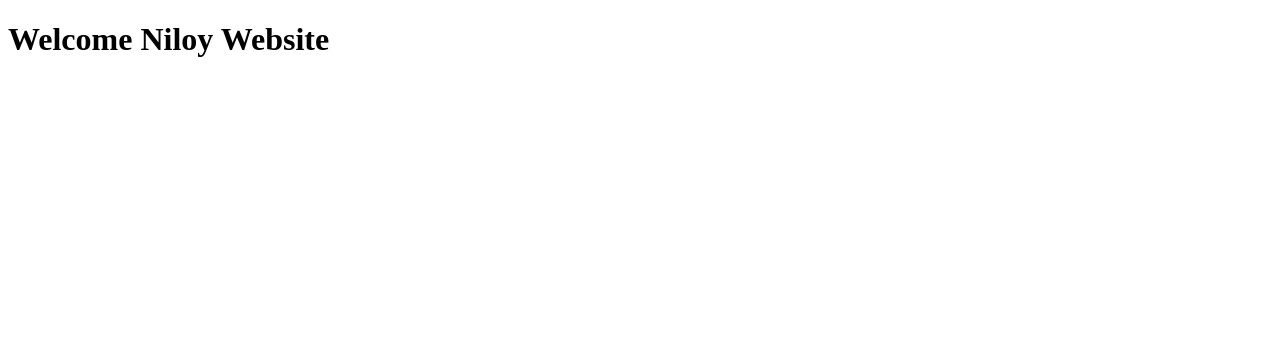
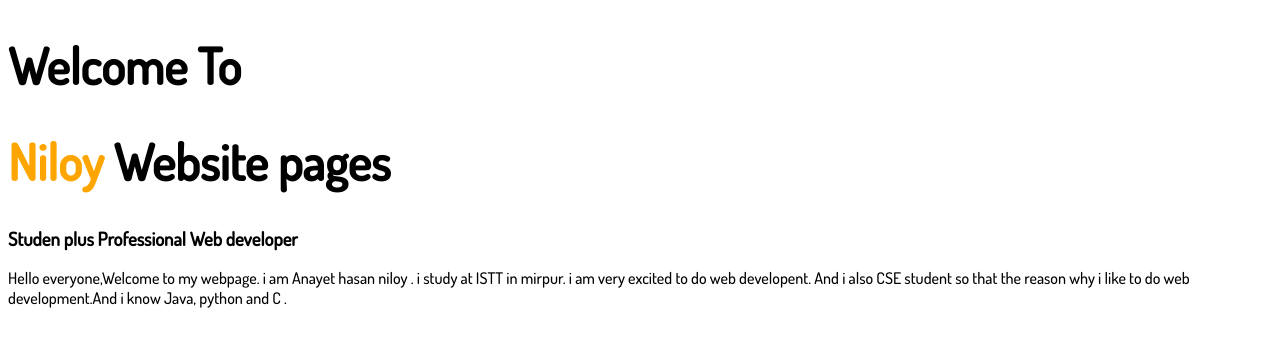
Before and after one commit to anayethasan/web-protfolio, a plain HTML site: page index.html in a window 1280 px wide. Drawn offline with Linux system fonts and the light colour scheme.

Commit message:
peragrap and html tag add

```diff
--- a/index.html
+++ b/index.html
@@ -8,11 +8,18 @@
     <meta name='author' content="Anayet hasan">
     <meta name="keywords" content="html,Anayet,hasan,Web,developent,learing">
     <title>Niloy - web - developer</title>
-    <link rel="icon" type="image/x-icon" href="919827.png">
+    <link rel="icon" type="image/x-icon" href="images/919827.png">
     <link rel="stylesheet" href="style.css">
+
+    <link rel="preconnect" href="https://fonts.googleapis.com">
+<link rel="preconnect" href="https://fonts.gstatic.com" crossorigin>
+<link href="https://fonts.googleapis.com/css2?family=Dosis:wght@500&display=swap" rel="stylesheet">
 
 </head>
 <body>
-    <h1>Welcome Niloy Website</h1>
+    <h1>Welcome To</h1>
+    <h1><span class="name-highlight">Niloy</span> Website pages</h1>
+    <h3>Studen plus Professional Web developer</h3>
+    <p>Hello everyone,Welcome to my webpage. i am Anayet hasan niloy . i study at ISTT in mirpur. i am very excited to do web developent. And i also CSE student so that the reason why i like to do web development.And i know Java, python and C .</p>
 </body>
 </html>
--- a/style.css
+++ b/style.css
@@ -0,0 +1,9 @@
+body{
+    font-family: 'Dosis', sans-serif;
+}
+h1{
+    font-size: 50px;
+}
+.name-highlight{
+    color: orange;
+}
```
